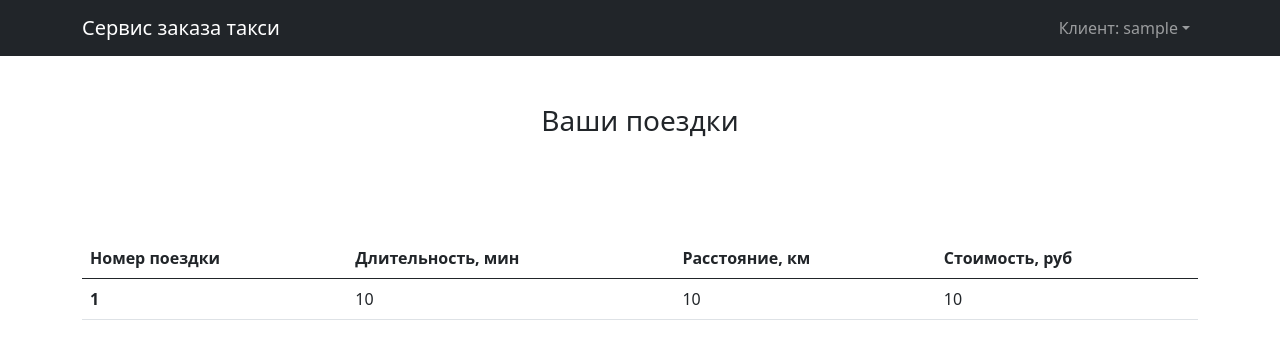
After one commit to StacyGru/fp-sem4, a Django app: page /rides/ in a window 1280 px wide. The commit adds this page. Shown: the top 359 px of the page. Run offline with Django 3.2, Linux system fonts and the light colour scheme; a user stored in the database is signed in; tables that the repository leaves empty hold one stand-in row (values such as "Sample post").

Commit message:
ЛК клиента готов: отображаются заказы, поездки и кол-во бонусов на дисконтной карте. Для каждого пользователя свой логин и пароль.

```diff
--- a/client_side/templates/base.html
+++ b/client_side/templates/base.html
@@ -25,10 +25,11 @@
                         {% endif %}
                         {% if request.user.is_authenticated %}
                         <li class="nav-item dropdown">
-                            <a class="nav-link dropdown-toggle" id="navbarDropdown" href="#" role="button" data-bs-toggle="dropdown" aria-expanded="false">Пользователь</a>
+                            <a class="nav-link dropdown-toggle" id="navbarDropdown" href="#" role="button" data-bs-toggle="dropdown" aria-expanded="false">Клиент: {{ request.user.username }}</a>
                             <ul class="dropdown-menu dropdown-menu-end" aria-labelledby="navbarDropdown">
-                                <li><a class="dropdown-item" href="{% url 'profile' %}">Личный кабинет</a></li>
-                                <li><a class="dropdown-item" href="#">Another action</a></li>
+                                <li><a class="dropdown-item" href="{% url 'orders' %}">Заказы</a></li>
+                                <li><a class="dropdown-item" href="{% url 'rides' %}">Поездки</a></li>
+                                <li><a class="dropdown-item" href="{% url 'discount_card' %}">Дисконтная карта</a></li>
                                 <li><hr class="dropdown-divider" /></li>
                                 <li><a class="dropdown-item text-danger" href="{% url 'logout' %}">Выход</a></li>
                             </ul>
--- a/client_side/templates/profile.html
+++ b/client_side/templates/orders.html
@@ -2,13 +2,13 @@
 
 {% block content %}
 
-<h3 class="mt-3 mb-3">Заказы клиента {{ request.user.username }}</h3>
+<h3 class="mt-5 mb-5 text-center">Ваши заказы</h3>
 {% if not orders.count %}
-<div class="col-md-12" style="margin-top: 300px; margin-bottom: 300px;">
+<div class="col-md-12" style="margin-top: 100px; margin-bottom: 100px;">
     <h3>У вас ещё нет заказов :(</h3>
 </div>
 {% else %}
-<div class="col-md-12" style="margin-top: 250px; margin-bottom: 250px;">
+<div class="col-md-12" style="margin-top: 100px; margin-bottom: 100px;">
     <table class="table">
         <thead>
             <th scope="col">Номер заказа</th>
--- /dev/null
+++ b/client_side/templates/rides.html
@@ -0,0 +1,33 @@
+{% extends 'base.html' %}
+
+{% block content %}
+
+<h3 class="mt-5 mb-5 text-center">Ваши поездки</h3>
+{% if not rides.count %}
+<div class="col-md-12" style="margin-top: 100px; margin-bottom: 100px;">
+    <h3>У вас ещё нет поездок :(</h3>
+</div>
+{% else %}
+<div class="col-md-12" style="margin-top: 100px; margin-bottom: 100px;">
+    <table class="table">
+        <thead>
+            <th scope="col">Номер поездки</th>
+            <th scope="col">Длительность, мин</th>
+            <th scope="col">Расстояние, км</th>
+            <th scope="col">Стоимость, руб</th>
+        </thead>
+        <tbody>
+            {% for ride in rides %}
+                <tr>
+                    <th scope="row">{{ ride.id }}</th>
+                    <td>{{ ride.duration }}</td>
+                    <td>{{ ride.mileage }}</td>
+                    <td>{{ ride.price }}</td>
+                </tr>
+            {% endfor %}
+        </tbody>
+    </table>
+</div>
+
+{% endif %}
+{% endblock %}
--- a/client_side/urls.py
+++ b/client_side/urls.py
@@ -4,7 +4,9 @@ from driver_side.api import DriverViewSet, ModelDetailViewSet, CarViewSet, Stree
 from .views import(
     LoginView,
     BaseView,
-    ProfileView
+    OrdersView,
+    RidesView,
+    DiscountCardView
 )
 from django.urls import path
 from django.contrib.auth.views import LogoutView
@@ -25,5 +27,7 @@ urlpatterns = [
     path('', BaseView.as_view(), name='base'),
     path('login/', LoginView.as_view(), name='login'),
     path('logout/', LogoutView.as_view(next_page="/"), name='logout'),
-    path('profile/', ProfileView.as_view(), name='profile')
+    path('orders/', OrdersView.as_view(), name='orders'),
+    path('rides/', RidesView.as_view(), name='rides'),
+    path('discount_card/', DiscountCardView.as_view(), name='discount_card')
 ]
--- a/client_side/views.py
+++ b/client_side/views.py
@@ -3,7 +3,7 @@ from django.shortcuts import render
 from django.views.generic import View
 from .forms import LoginForm
 from django.contrib.auth import authenticate, login
-from .models import Client, Order
+from .models import Client, Order, Ride, DiscountCard
 
 # Create your views here.
 
@@ -26,10 +26,10 @@ class LoginView(View):
             user = authenticate(username=username, password=password)
             if user:
                 login(request, user)
-                return HttpResponseRedirect('/profile')
+                return HttpResponseRedirect('/orders')
         return render(request, 'login.html', {'form': form})
 
-class ProfileView(View):
+class OrdersView(View):
     def get(self, request, *args, **kwargs):
         client = Client.objects.get(login = request.user.username) # находим в таблице Клиенты клиента, который авторизовался
         # client_id = client.id
@@ -37,6 +37,29 @@ class ProfileView(View):
         orders = Order.objects.filter(client_id=client.id)
         return render(
             request,
-            'profile.html',
+            'orders.html',
             {'orders': orders}
         )
+
+class RidesView(View):
+    def get(self, request, *args, **kwargs):
+        client = Client.objects.get(login = request.user.username) # находим в таблице Клиенты клиента, который авторизовался
+        orders = Order.objects.get(client_id=client.id)  # находим в таблице Заказы заказы, у которых client_id = авторизованный_клиент.id
+        # for order in orders:
+        rides = Ride.objects.filter(order_id=orders.id)
+        # rides = Ride.objects.get
+        return render(
+            request,
+            'rides.html',
+            {'rides': rides}
+        )
+
+class DiscountCardView(View):
+    def get(self, request, *args, **kwargs):
+        client = Client.objects.get(login = request.user.username) # находим в таблице Клиенты клиента, который авторизовался
+        discount_card = DiscountCard.objects.get(client_id = client.id)
+        return render(
+            request,
+            'discount_card.html',
+            {'discount_card': discount_card}
+        )
```
Also changed, not shown: client_side/templates/discount_card.html (added, +11 -0 lines).
